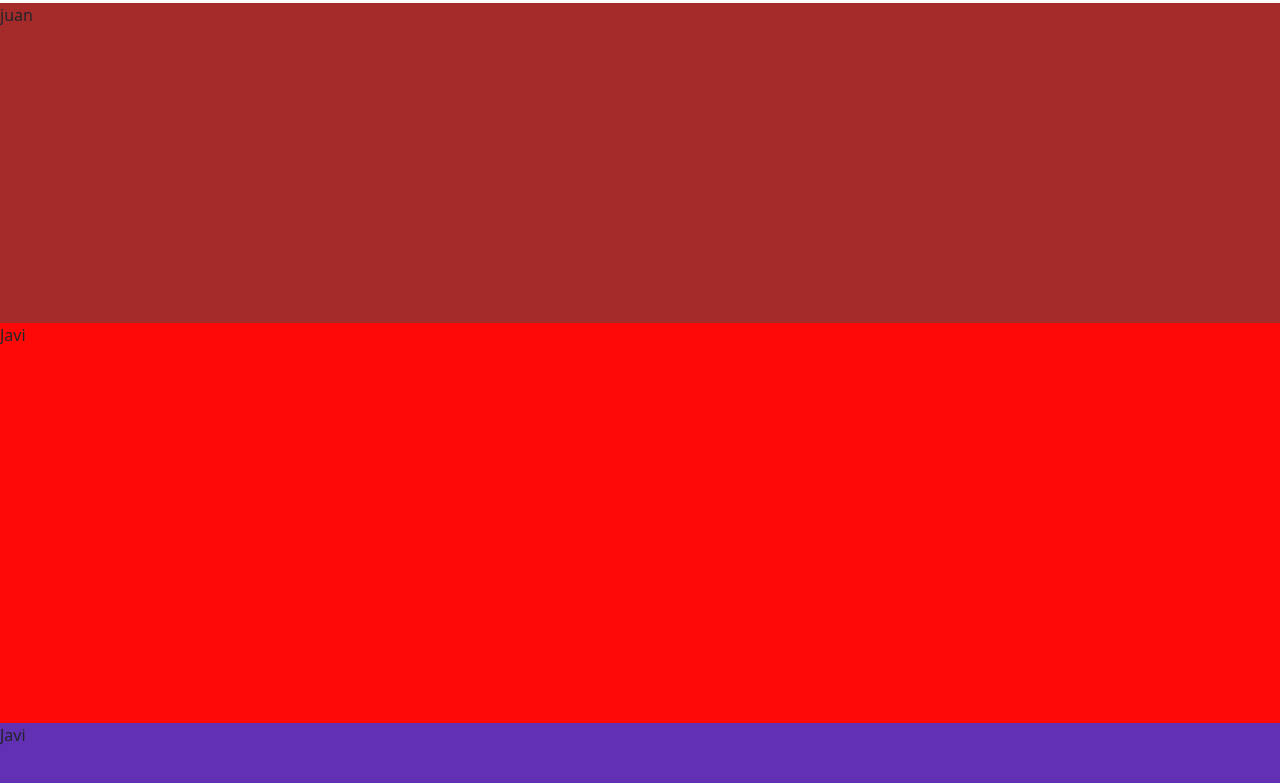
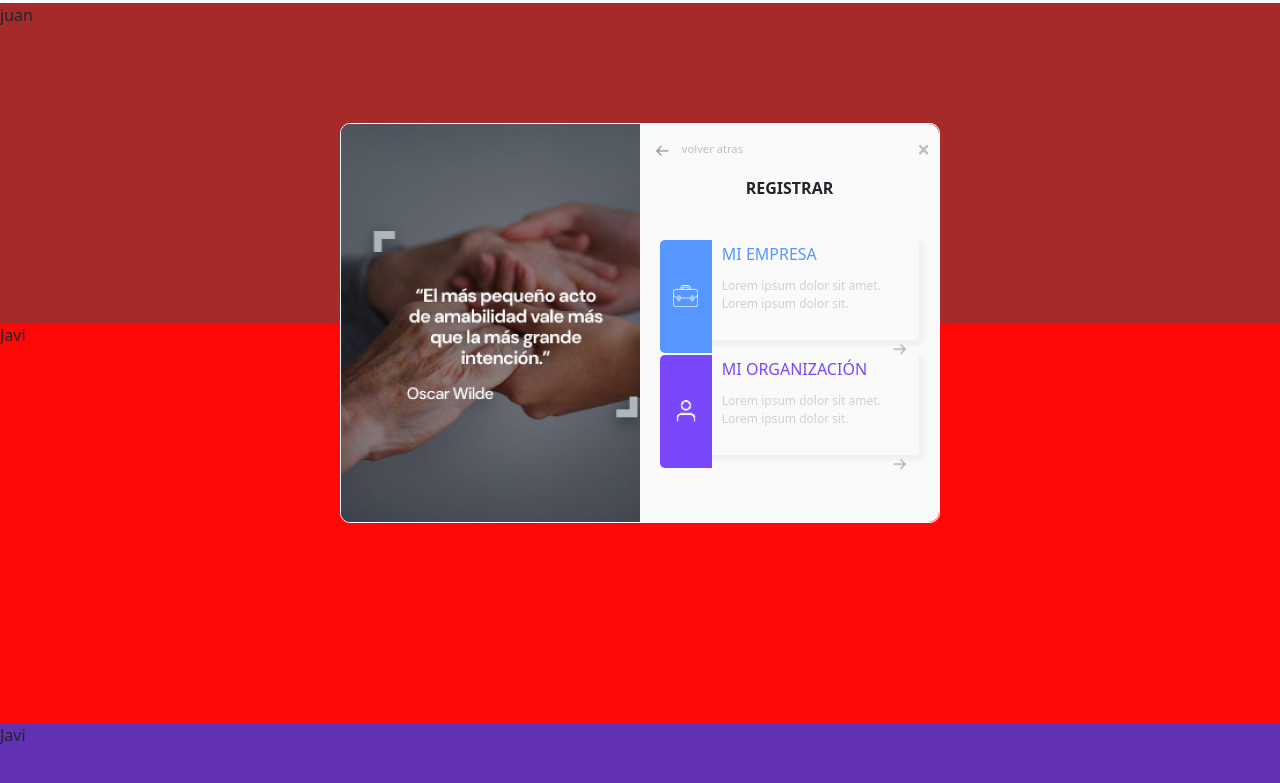
Before and after one commit to javierFernandezF/Proyecto, a plain HTML site: page index.html in a window 1280 px wide. Shown: the part 77-860 px from the top of the page. Drawn offline with nearby package versions, Linux system fonts and the light colour scheme.

Commit message:
modal con estilo

```diff
--- a/index.html
+++ b/index.html
@@ -40,16 +40,57 @@
 
   </div>
 
-    <!--Modal-->
-    <div id="modalID" class="modalStyle">
-      <div>
-        <img src="./Materiales/imagen-modal.JPG">
-      </div>
-      <div>
-        <span class="close">&times;</span>
-        <h1>REGISTAR</h1>
+    <div class="ventana-emergente modalStyle" id="modalID">
+      <div class="ventana-emergente-foto"></div>
+        <div class="ventana-emergente-opciones">
+        <div class="ventana-emergente-botones">
+          <button class="volver-atras">
+            <img
+              class="ventana-imagen-boton"
+              src="./Materiales/icono-flecha.png"
+              alt="flecha"
+            />
+            <div>volver atras</div>
+          </button>
+          <button class="span close" id="SpanID">&times;</button>
+        </div>
+        <div class="ventana-emergente-titulo">REGISTRAR</div>
+
+        <div class="granboton">
+          <div class="maletin">
+            <img src="./Materiales/icono-maletin.png" alt="" />
+          </div>
+          <div class="granboton-texto">
+            <h1 class="ventana-emergente-titulo1">MI EMPRESA</h1>
+            <p>Lorem ipsum dolor sit amet. Lorem ipsum dolor sit.</p>
+            <button class="flecha">
+              <img
+                class="ventana-imagen-boton-derecho"
+                src="./Materiales/icono-flecha.png"
+                alt="flecha"
+              />
+            </button>
+          </div>
+        </div>
+        <div class="granboton">
+          <div class="persona">
+            <img src="./Materiales/icono-persona.png" alt="icono persona" />
+          </div>
+          <div class="granboton-texto">
+            <h1 class="ventana-emergente-titulo2">MI ORGANIZACIÓN</h1>
+            <p>Lorem ipsum dolor sit amet. Lorem ipsum dolor sit.</p>
+            <button class="flecha">
+              <img
+                class="ventana-imagen-boton-derecho"
+                src="./Materiales/icono-flecha.png"
+                alt="flecha"
+              />
+            </button>
+          </div>
+        </div>
       </div>
     </div>
+
 
     <script
     src="https://cdn.jsdelivr.net/npm/bootstrap@5.2.0/dist/js/bootstrap.bundle.min.js"
--- a/script.js
+++ b/script.js
@@ -6,8 +6,8 @@ const pantallaGris = document.getElementById("app")
 // Si el usuario toca el botón se abre ventana:
 
 boton.onclick = function() {
-    modal.style.display = "block";
-    pantallaGris.style.filter =  "grayscale(100%)";
+    modal.style.display = "grid";
+    pantallaGris.style.filter =  "brightness(50%)";
 
 }
 
--- a/styles.css
+++ b/styles.css
@@ -93,8 +93,12 @@ footer {
   z-index: 1;
   left: 0;
   top: 0;
-  width: 50%;
-  height: 50%;
+  width: 100vw;
+  height: 100vh;
+  position: absolute;
+  left: 50%;
+  top: 50%;
+  transform: translate(-50%, -50%);
 }
 
 .close {
@@ -107,3 +111,115 @@ footer {
   text-decoration: none;
   cursor: pointer;
 }
+
+.ventana-emergente {
+  width: 600px;
+  height: 400px;
+  border: 1px white solid;
+  border-radius: 10px;
+  display: grid;
+  grid-template-columns: 1fr 1fr;
+}
+
+
+.ventana-emergente-foto {
+  background-image: url(./Materiales/imagen-modal.JPG);
+  background-size: cover;
+  background-color: white;
+  border-radius: 9px 0px 0px 9px;
+ /* z-index: -1;*/
+}
+.ventana-emergente-opciones {
+  background-color: #fafafa;
+  border-radius: 0px 10px 10px 0px;
+}
+.ventana-emergente-botones {
+  display: flex;
+  justify-content: space-between;
+  padding: 3%;
+}
+.volver-atras,
+.span {
+  color: #bdc0c0;
+  background-color: transparent;
+  border: none;
+  display: flex;
+  align-items: center;
+  justify-content: space-around;
+
+  font-size: 0.7rem;
+}
+.volver-atras {
+  width: 100px;
+}
+.ventana-imagen-boton {
+  transform: rotate(180deg);
+  color: #bdc0c0;
+  width: 15px;
+  padding-bottom: 2px;
+  opacity: 0.7;
+}
+.span {
+  font-size: 1.4rem;
+  font-weight: 900;
+}
+.ventana-emergente-titulo {
+  text-align: center;
+  margin-bottom: 40px;
+  font-weight: 700;
+}
+
+.granboton {
+  display: grid;
+  grid-template-columns: 1fr 4fr;
+  border-radius: 5px;
+  box-shadow: 3px 3px 3px 3px rgba(0, 0, 0, 0.034);
+  margin: 15px 20px;
+  height: 100px;
+}
+
+.ventana-emergente-titulo1 {
+  font-size: 1rem;
+  color: #5597ff;
+  padding: 5px 0px;
+}
+.ventana-emergente-titulo2 {
+  font-size: 1rem;
+  color: #7948fa;
+  padding: 5px 0px;
+}
+.granboton p {
+  font-size: 0.75rem;
+  color: #cdd1d4;
+}
+.maletin {
+  background-color: #5597ff;
+  display: flex;
+  justify-content: center;
+  align-items: center;
+  border-radius: 5px 0px 0px 5px;
+}
+.maletin img {
+  width: 25px;
+}
+.persona {
+  background-color: #7948fa;
+  display: flex;
+  justify-content: center;
+  align-items: center;
+  border-radius: 5px 0px 0px 5px;
+}
+.persona img {
+  width: 20px;
+}
+.granboton-texto {
+  padding: 0px 10px;
+}
+.flecha {
+  border: none;
+  background-color: transparent;
+  position: relative;
+  opacity: 0.5;
+  left: 170px;
+  top: 7px;
+}
```
